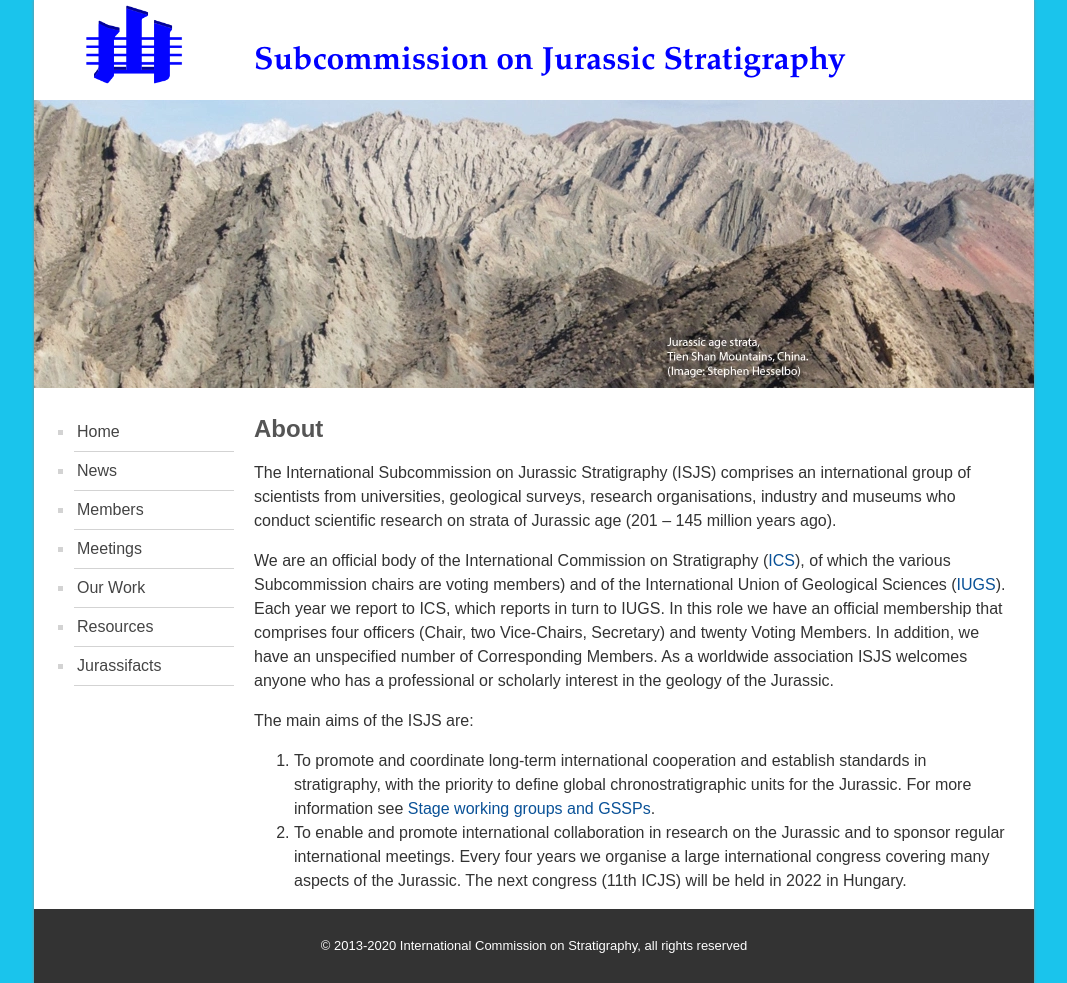
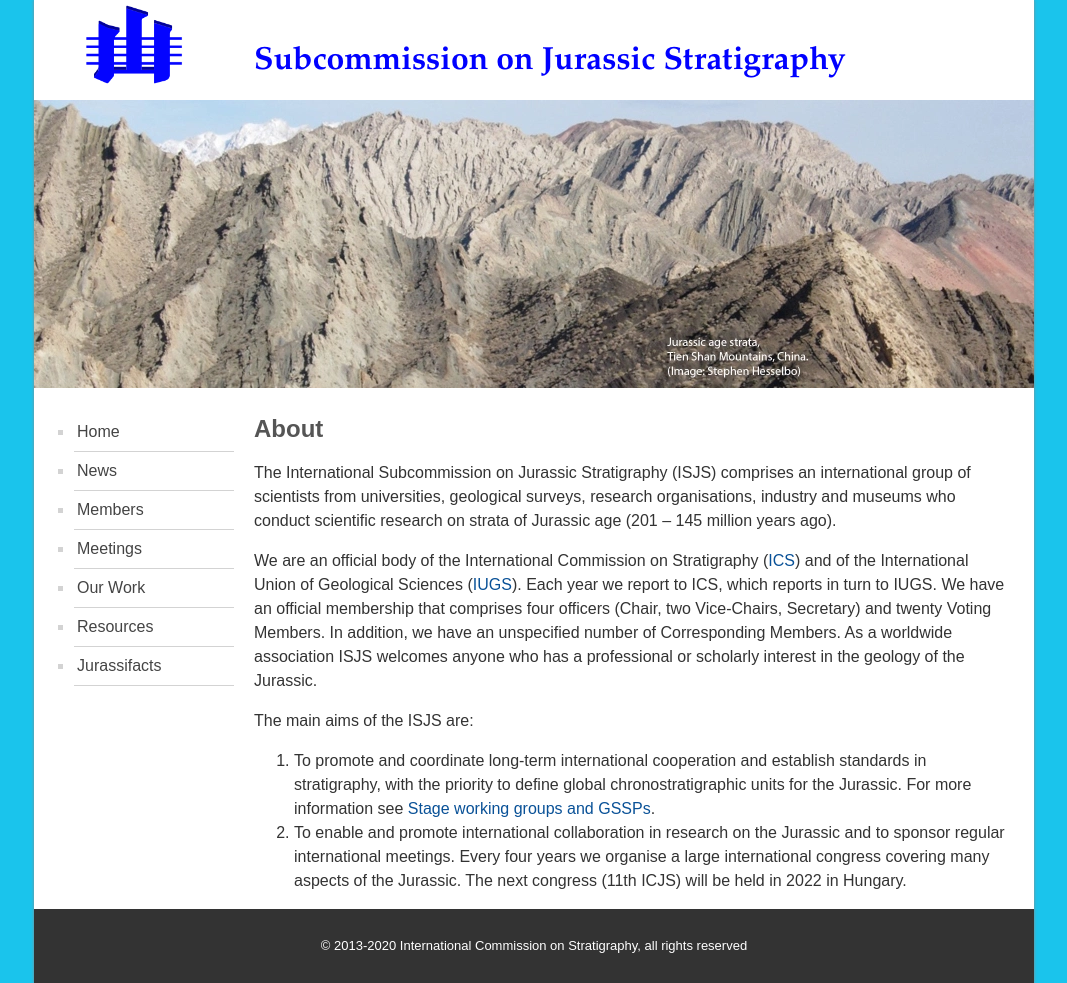
Before and after one commit to i-c-stratigraphy/subcommission-jurassic, a Jekyll site: the page built from pages/index.md, in a window 1280 px wide. Shown: the whole page, without its empty margins (106-1173 px from the left). Built offline with Jekyll 4.4.1, drawn with Linux system fonts in a browser that asks for light colours.

Commit message:
Update index.md

```diff
--- a/pages/index.md
+++ b/pages/index.md
@@ -6,7 +6,7 @@ permalink: /
 ## About
 The International Subcommission on Jurassic Stratigraphy (ISJS) comprises an international group of scientists from universities, geological surveys, research organisations, industry and museums who conduct scientific research on strata of Jurassic age (201 – 145 million years ago).
 
-We are an official body of the International Commission on Stratigraphy ([ICS](https://stratigraphy.org)), of which the various Subcommission chairs are voting members) and of the International Union of Geological Sciences ([IUGS](http://www.iugs.org/)). Each year we report to ICS, which reports in turn to IUGS. In this role we have an official membership that comprises four officers (Chair, two Vice-Chairs, Secretary) and twenty Voting Members. In addition, we have an unspecified number of Corresponding Members. As a worldwide association ISJS welcomes anyone who has a professional or scholarly interest in the geology of the Jurassic.
+We are an official body of the International Commission on Stratigraphy ([ICS](https://stratigraphy.org)) and of the International Union of Geological Sciences ([IUGS](http://www.iugs.org/)). Each year we report to ICS, which reports in turn to IUGS. We have an official membership that comprises four officers (Chair, two Vice-Chairs, Secretary) and twenty Voting Members. In addition, we have an unspecified number of Corresponding Members. As a worldwide association ISJS welcomes anyone who has a professional or scholarly interest in the geology of the Jurassic.
 
 The main aims of the ISJS are:
 
```
